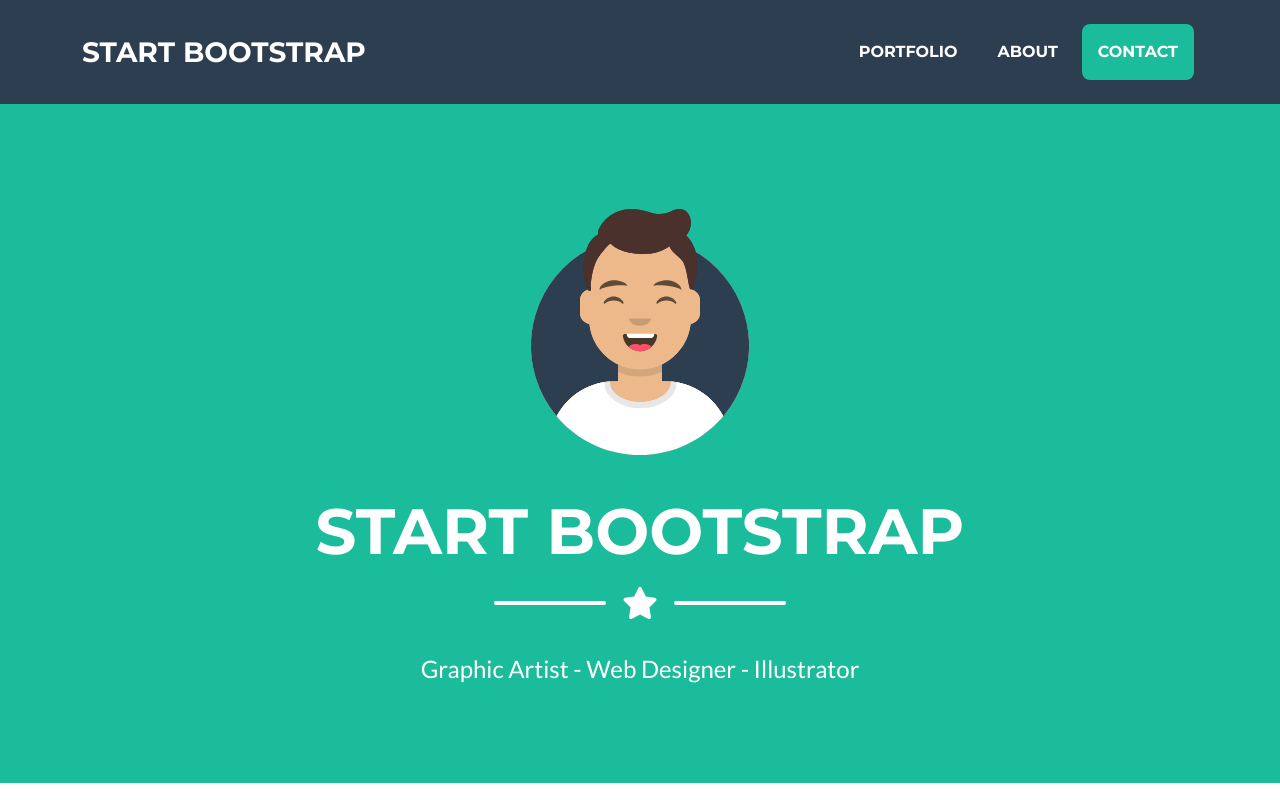
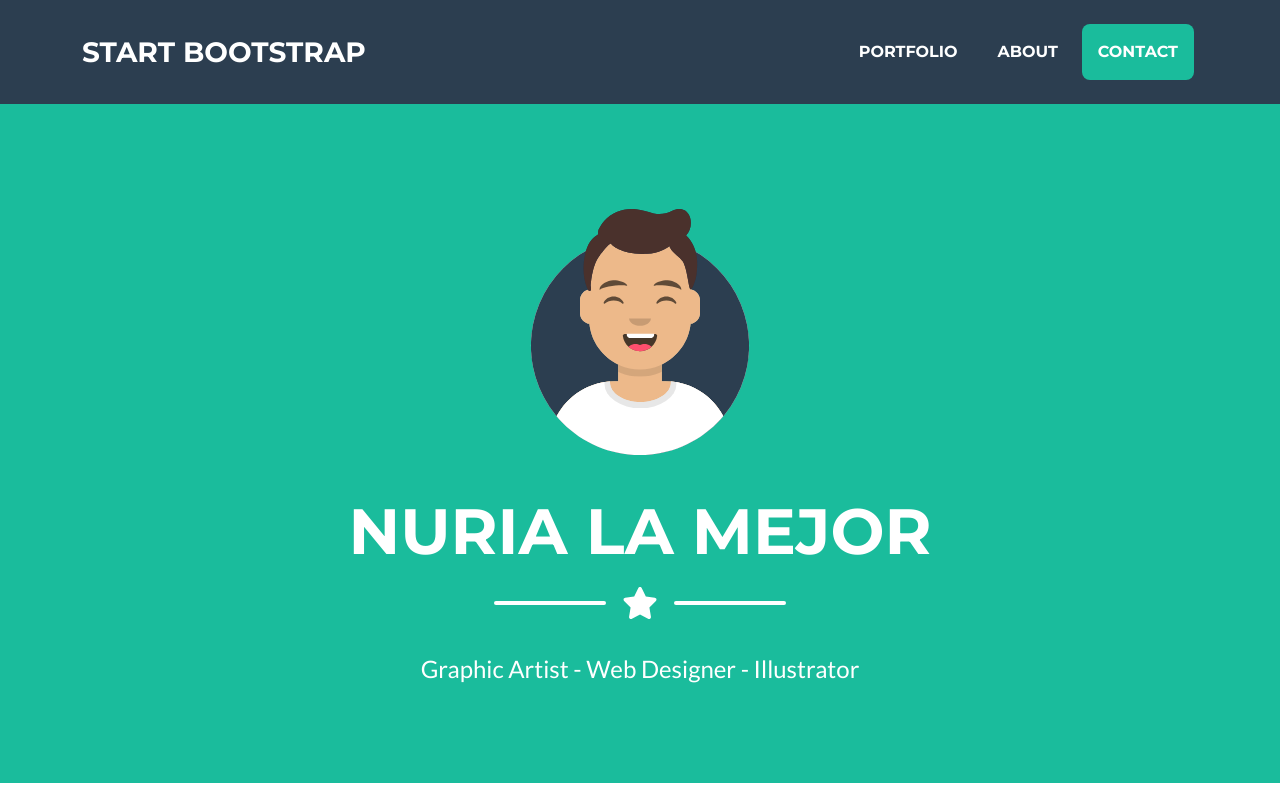
Before and after one commit to nuriaern/landing, a plain HTML site: page index.html in a window 1280 px wide. Shown: the top 800 px of the page. Drawn offline with nearby package versions, Linux system fonts and the light colour scheme.

Commit message:
NUEVO CAMBIO

```diff
--- a/index.html
+++ b/index.html
@@ -40,7 +40,7 @@
                 <!-- Masthead Avatar Image-->
                 <img class="masthead-avatar mb-5" src="assets/img/avataaars.svg" alt="..." />
                 <!-- Masthead Heading-->
-                <h1 class="masthead-heading text-uppercase mb-0">Start Bootstrap</h1>
+                <h1 class="masthead-heading text-uppercase mb-0">NURIA LA MEJOR</h1>
                 <!-- Icon Divider-->
                 <div class="divider-custom divider-light">
                     <div class="divider-custom-line"></div>
```
